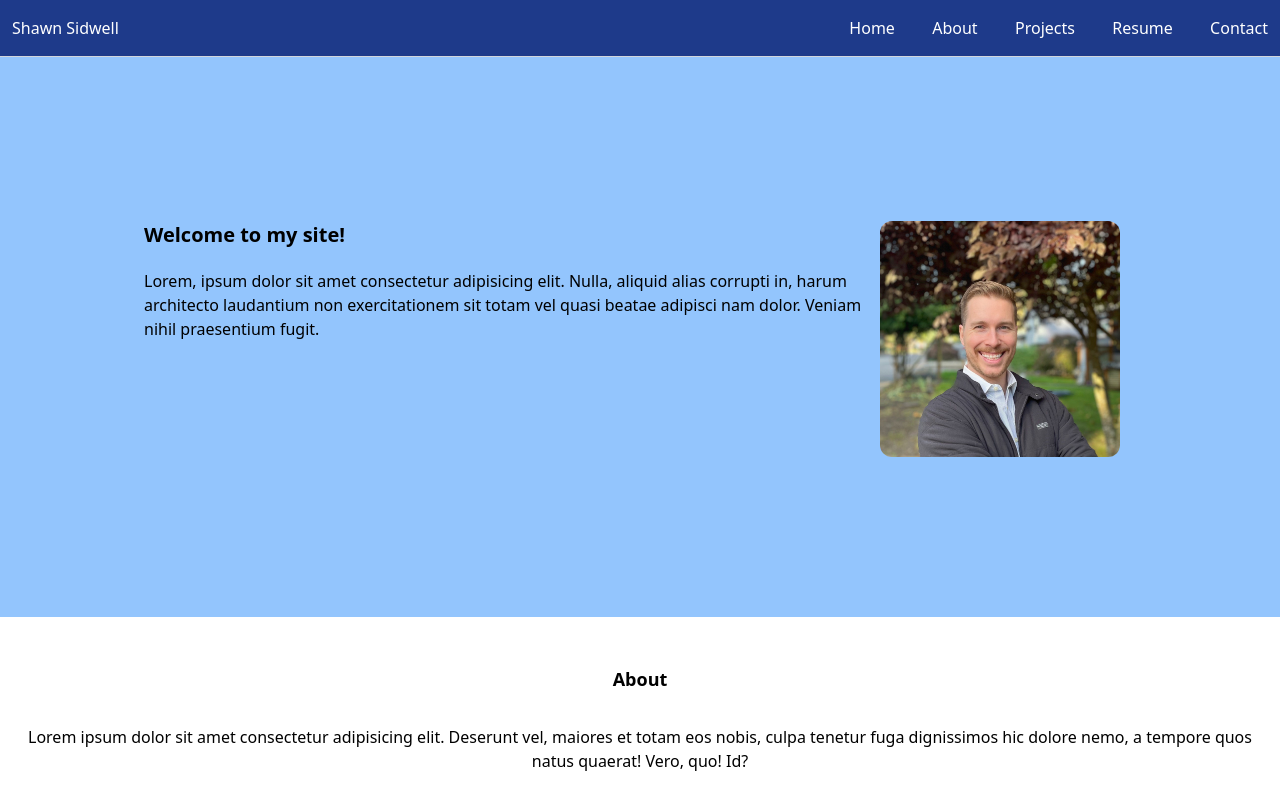
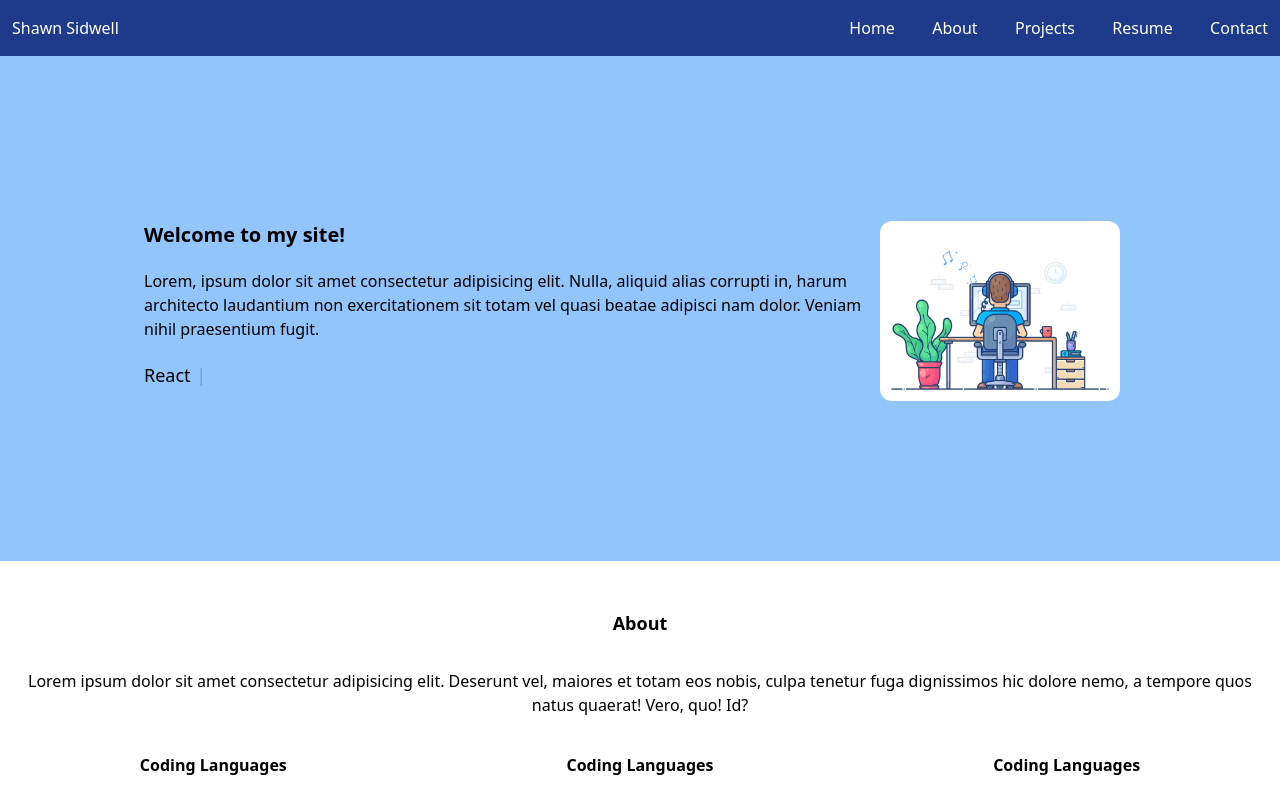
Before and after one commit to ShawnRSidwell/portfolio, a React (Vite) app: page / in a window 1280 px wide. Shown: the top 800 px of the page. Built offline with nearby package versions, Linux system fonts and the light colour scheme.

Commit message:
Finish navbar

```diff
--- a/src/App.jsx
+++ b/src/App.jsx
@@ -5,11 +5,14 @@
 import Home from "./components/Home/Home";
 import Projects from "./components/Projects/Projects";
 import Resume from "./components/Resume/Resume";
+import { HeaderProvider } from "./contexts/HeaderContext";
 
 function App() {
   return (
     <>
-      <Header />
+      <HeaderProvider>
+        <Header />
+      </HeaderProvider>
       <Home />
       <About />
       <Projects />
--- a/src/components/Contact/Contact.jsx
+++ b/src/components/Contact/Contact.jsx
@@ -1,5 +1,15 @@
 function Contact() {
-  return <div id="contact">Contact</div>;
+  return (
+    <div id="contact" className="p-5">
+      <h2 className="text-xl text-center">Contact</h2>{" "}
+      <p>
+        Lorem ipsum, dolor sit amet consectetur adipisicing elit. Nihil, ipsa
+        blanditiis doloribus, odio repudiandae sunt distinctio repellendus odit
+        dicta magnam perferendis. Consectetur ab, non adipisci obcaecati
+        nesciunt vitae deleniti pariatur!
+      </p>
+    </div>
+  );
 }
 
 export default Contact;
--- a/src/components/Header/Header.jsx
+++ b/src/components/Header/Header.jsx
@@ -1,9 +1,10 @@
 import { useState } from "react";
 import Logo from "./Logo";
 import Nav from "./Nav";
+import { useHeader } from "../../contexts/HeaderContext";
 
 function Header() {
-  const [isSticky, setIsSticky] = useState(false);
+  const { isSticky, setIsSticky } = useHeader();
 
   function handleScroll() {
     window.scrollY >= 20 ? setIsSticky(true) : setIsSticky(false);
@@ -13,12 +14,14 @@
 
   return (
     <header
-      className={` sticky top-0 z-[20] flex items-center justify-between border-b border-gray-300 flex-wrap bg-blue-900 py-4 px-3 transition-all duration-700  ${
-        isSticky && "bg-slate-200/90 "
+      className={` sticky top-0 z-[20] flex items-center justify-between border-b flex-wrap  py-4 px-3 transition-all duration-500 ${
+        isSticky
+          ? "bg-slate-200/90 bg-border-slate-100"
+          : "bg-blue-900 border-blue-300"
       }`}
     >
-      <Logo isSticky={isSticky} />
-      <Nav isSticky={isSticky} />
+      <Logo />
+      <Nav />
     </header>
   );
 }
--- a/src/components/Header/Logo.jsx
+++ b/src/components/Header/Logo.jsx
@@ -1,5 +1,16 @@
+import { useHeader } from "../../contexts/HeaderContext";
+
 function Logo() {
-  return <p className="text-base text-white">Shawn Sidwell</p>;
+  const { isSticky } = useHeader();
+  return (
+    <p
+      className={`hover-underline-animation ${
+        isSticky ? "text-blue-900" : "text-white"
+      }`}
+    >
+      Shawn Sidwell
+    </p>
+  );
 }
 
 export default Logo;
--- a/src/components/Header/Nav.jsx
+++ b/src/components/Header/Nav.jsx
@@ -1,4 +1,4 @@
-import { useState } from "react";
+import { useEffect, useState } from "react";
 import { AiFillCloseCircle } from "react-icons/ai";
 import { AiOutlineMenu } from "react-icons/ai";
 
@@ -17,8 +17,20 @@
 }
 function Nav() {
   const [isOpen, setIsOpen] = useState(false);
-  const toggleNavbar = () => setIsOpen(!isOpen);
 
+  function toggleNavbar() {
+    setIsOpen(!isOpen);
+  }
+
+  useEffect(() => {
+    const handleResize = () => {
+      setIsOpen(false);
+    };
+
+    window.addEventListener("resize", handleResize);
+
+    return () => window.removeEventListener("resize", handleResize);
+  });
   return (
     <>
       <nav className={`w-1/3 flex justify-end`}>
--- a/src/components/Header/ScrollLink.jsx
+++ b/src/components/Header/ScrollLink.jsx
@@ -1,16 +1,22 @@
 import { Link } from "react-scroll";
+import { useHeader } from "../../contexts/HeaderContext";
 
 function ScrollLink({ to, children }) {
+  const { isSticky } = useHeader();
   return (
     <Link
-      activeClass="active hover-underline-animation"
       to={to}
       smooth={true}
       duration={500}
       spy={true}
       offset={-70} // Adjust the offset based on your layout
     >
-      <button className="flex justify-center gap-1 hover-underline-animation">
+      <button
+        className={`hover-underline-animation ${
+          isSticky ? "text-blue-900" : "text-white"
+        }`}
+      >
+        {" "}
         {children}
       </button>
     </Link>
--- a/src/components/Home/Home.jsx
+++ b/src/components/Home/Home.jsx
@@ -1,16 +1,16 @@
 import Jumbotron from "./Jumbotron";
 import Type from "./Type";
-import profilePicture from "../../assets/LinkedInPhoto Final.jpg";
+import codingGif from "../../assets/CodingGif.gif";
 
 function Home() {
   return (
     <div id="home" className="p-36 bg-blue-300 main">
-      <Jumbotron headline="Welcome to my site!" image={profilePicture}>
+      <Jumbotron headline="Welcome to my site!" image={codingGif}>
         Lorem, ipsum dolor sit amet consectetur adipisicing elit. Nulla, aliquid
         alias corrupti in, harum architecto laudantium non exercitationem sit
         totam vel quasi beatae adipisci nam dolor. Veniam nihil praesentium
         fugit.
-        {/* <Type /> */}
+        <Type />
       </Jumbotron>
     </div>
   );
--- /dev/null
+++ b/src/contexts/HeaderContext.jsx
@@ -0,0 +1,22 @@
+import { createContext, useContext, useState } from "react";
+
+const HeaderContext = createContext();
+
+function HeaderProvider({ children }) {
+  const [isSticky, setIsSticky] = useState(false);
+
+  return (
+    <HeaderContext.Provider value={{ isSticky, setIsSticky }}>
+      {children}
+    </HeaderContext.Provider>
+  );
+}
+
+function useHeader() {
+  const context = useContext(HeaderContext);
+  if (HeaderContext === undefined)
+    throw new Error("Header context outside of HeaderProvider");
+  return context;
+}
+
+export { HeaderProvider, useHeader };
--- a/src/index.css
+++ b/src/index.css
@@ -28,14 +28,34 @@
 }
 
 .active {
-  text-decoration: underline !important;
-  text-decoration-color: red !important;
+  position: relative;
+}
+
+.active::after {
+  content: "";
+  position: absolute;
+  width: 100%;
+  transform: scaleX(0);
+  height: 2px;
+  bottom: 0;
+  left: 0;
+  background-color: #0087ca;
+  transform-origin: bottom left;
+  animation: underlineExpand 0.25s ease-out forwards;
+}
+
+@keyframes underlineExpand {
+  from {
+    transform: scaleX(0);
+  }
+  to {
+    transform: scaleX(1);
+  }
 }
 
 .hover-underline-animation {
   display: inline-block;
   position: relative;
-  color: white;
 }
 
 .hover-underline-animation::after {
```
Also changed, not shown: src/assets/CodingGif.gif (added).
